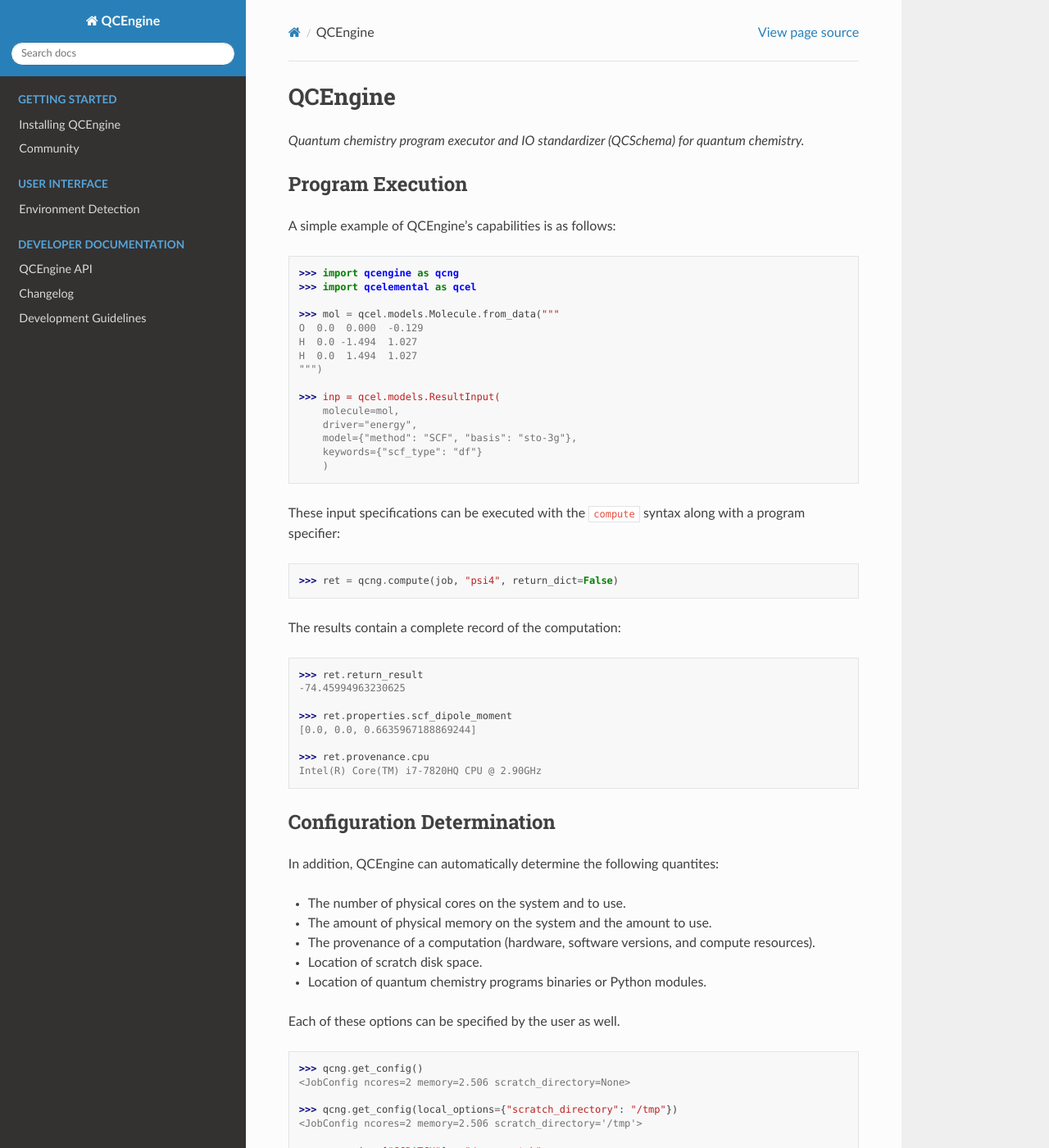
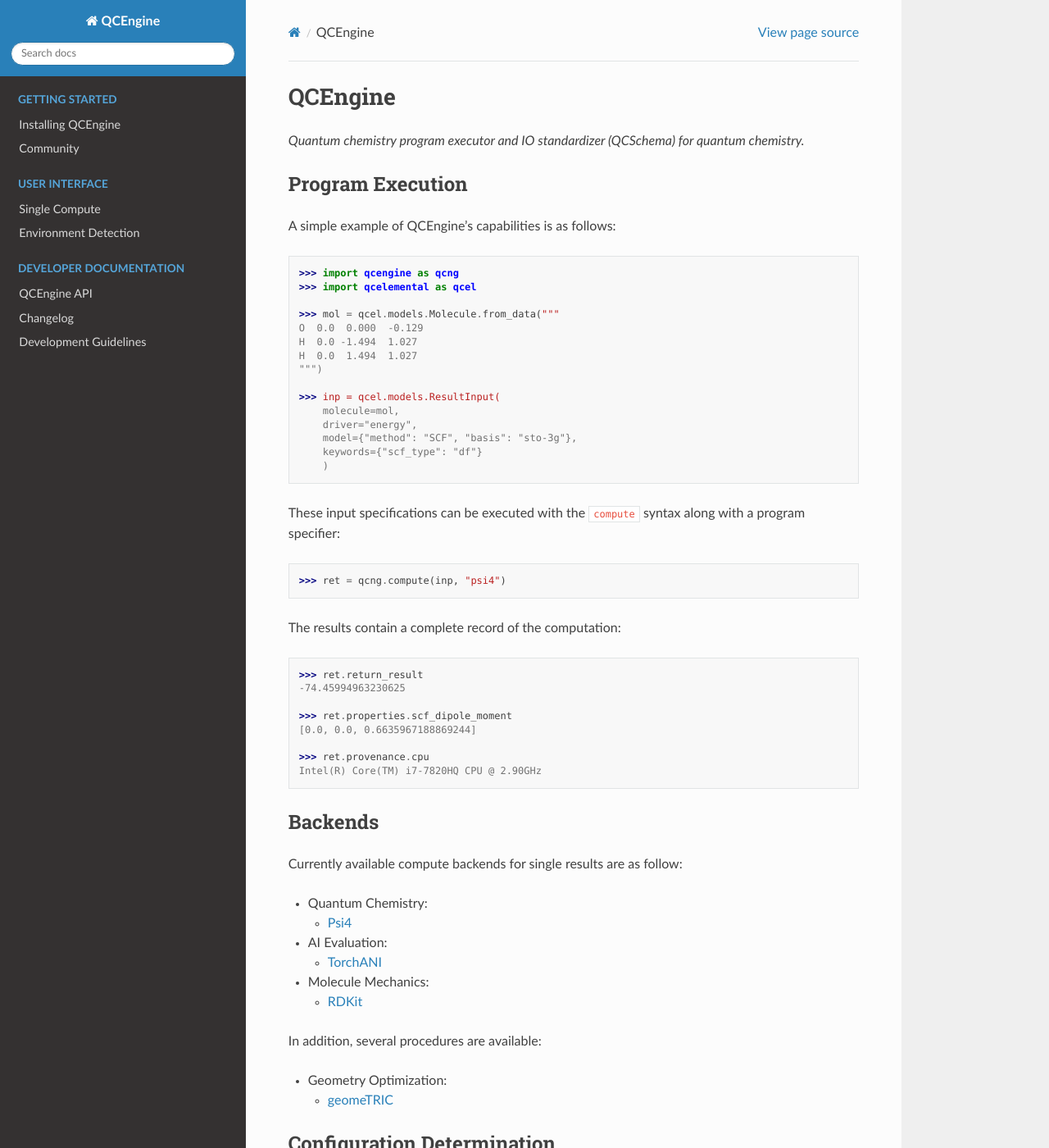
Before and after one commit to MolSSI/QCEngine, a Sphinx documentation site: the page built from docs/source/index.rst, in a window 1280 px wide and 1400 px high. Shown: the whole window at 82% size. Built offline with Sphinx 7.4.7 and the Read the Docs theme 2.0.0, drawn with Linux system fonts in a browser that asks for light colours; the version number could not be read and is left out.

Commit message:
Docs: Adds some docs on single compute

```diff
--- a/docs/source/index.rst
+++ b/docs/source/index.rst
@@ -36,7 +36,7 @@
 
 .. code:: python
 
-    >>> ret = qcng.compute(job, "psi4", return_dict=False)
+    >>> ret = qcng.compute(inp, "psi4")
 
 The results contain a complete record of the computation:
 
@@ -50,6 +50,30 @@
 
     >>> ret.provenance.cpu
     Intel(R) Core(TM) i7-7820HQ CPU @ 2.90GHz
+
+Backends
+--------
+
+Currently available compute backends for single results are as follow:
+
+- Quantum Chemistry:
+
+  - `Psi4 <http://www.psicode.org>`_
+
+- AI Evaluation:
+
+  - `TorchANI <https://github.com/aiqm/torchani>`_
+
+- Molecule Mechanics:
+
+  - `RDKit <http://rdkit.org>`_
+
+In addition, several procedures are available:
+
+- Geometry Optimization:
+
+  - `geomeTRIC <https://github.com/leeping/geomeTRIC>`_
+
 
 Configuration Determination
 ---------------------------
@@ -105,6 +129,7 @@
 
 **User Interface**
 
+* :doc:`single_compute`
 * :doc:`environment`
 
 .. toctree::
@@ -112,6 +137,7 @@
     :hidden:
     :caption: User Interface
 
+    single_compute
     environment
 
 
```
Also changed, not shown: docs/source/single_compute.rst (added, +97 -0 lines).
